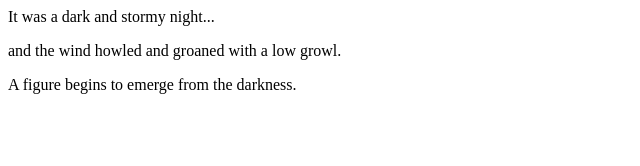
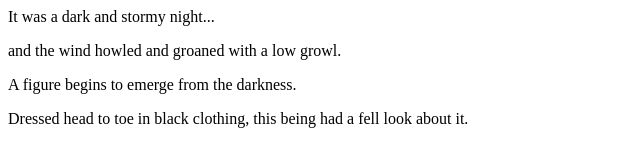
Before and after one commit to R-bB/fireside-story, a plain HTML site: page index.html in a window 1280 px wide. Shown: the whole page, without its empty margins (0-640 px from the left). Drawn offline with Linux system fonts and the light colour scheme.

Commit message:
added fourth line to story

```diff
--- a/index.html
+++ b/index.html
@@ -3,5 +3,6 @@
     <p>It was a dark and stormy night...</p>
     <p>and the wind howled and groaned with a low growl.</p>
     <p>A figure begins to emerge from the darkness.</p>
+    <p>Dressed head to toe in black clothing, this being had a fell look about it.</p>
   </body>
 </html>
```
